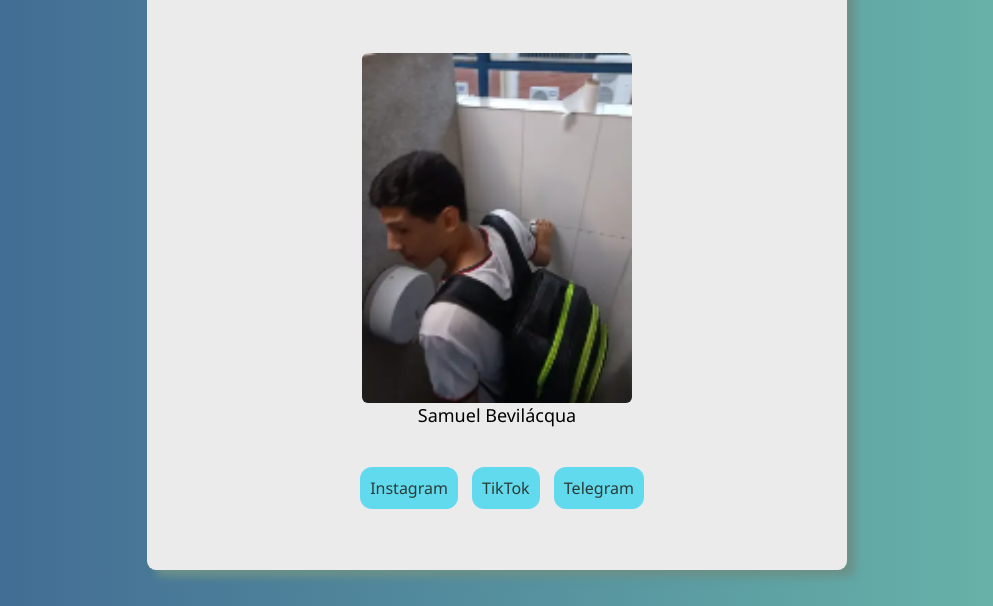
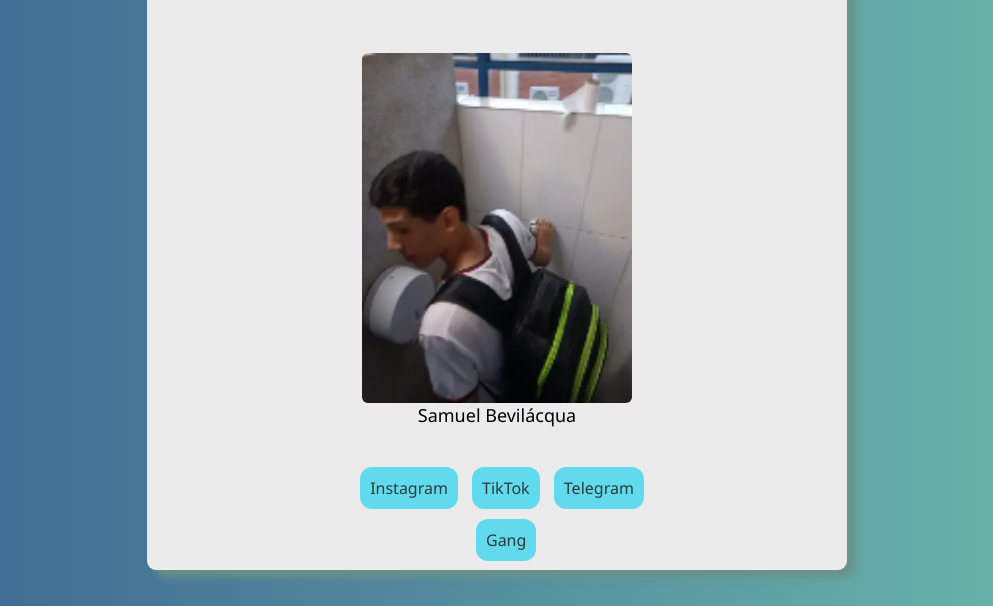
Before and after one commit to Xlbss/Site, a plain HTML site: page index.html in a window 1280 px wide. Shown: the part 194-800 px from the top of the page, without its empty margins (143-1136 px from the left). Drawn offline with Linux system fonts and the light colour scheme.

Commit message:
Add files via upload

```diff
--- a/index.html
+++ b/index.html
@@ -24,6 +24,8 @@
             <a href="https://www.tiktok.com/@00quemsoueu00" target="_blank">TikTok</a>
 
             <a href="https://www.t.me/Quemsera9" target="_blank">Telegram</a>
+
+            <a id="gang" href="gangue.html" target="_blank">Gang</a>
         </div>
     </div>
 </body>
--- a/style.css
+++ b/style.css
@@ -45,3 +45,10 @@ a{
     margin-top: 50px;
 
 }
+#gang{
+    display: block;
+    width: 40px;
+    margin: auto;
+    margin-top: 20px;
+    margin-left: 47%;
+}
```
Also changed, not shown: gangue.html (added, +14 -0 lines), gangue.jpg (added).
